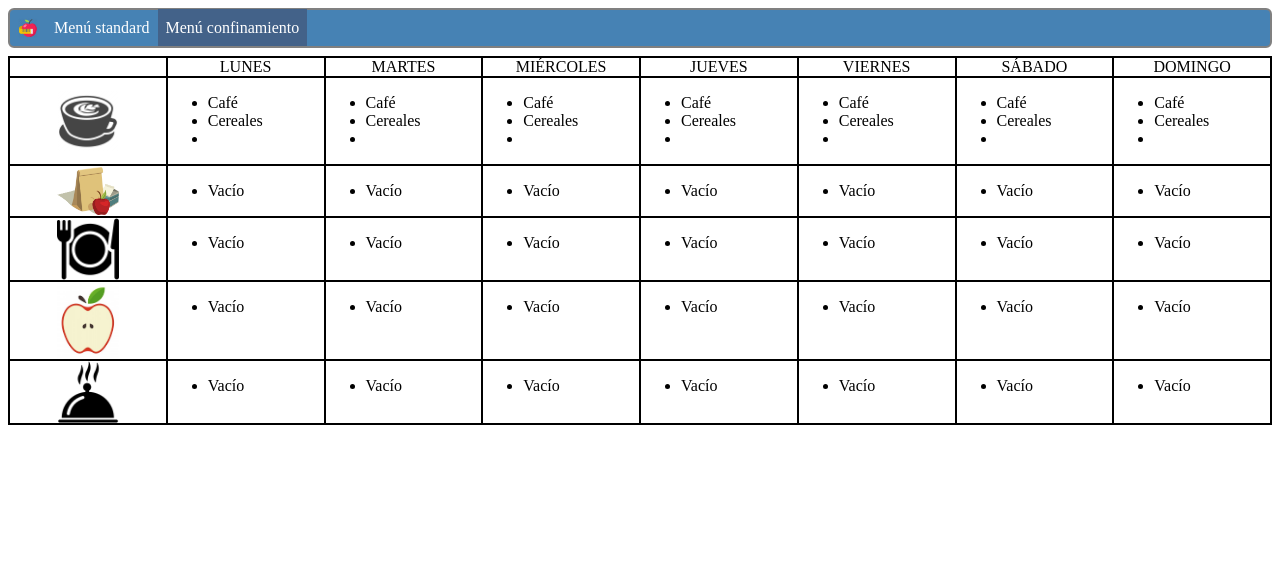
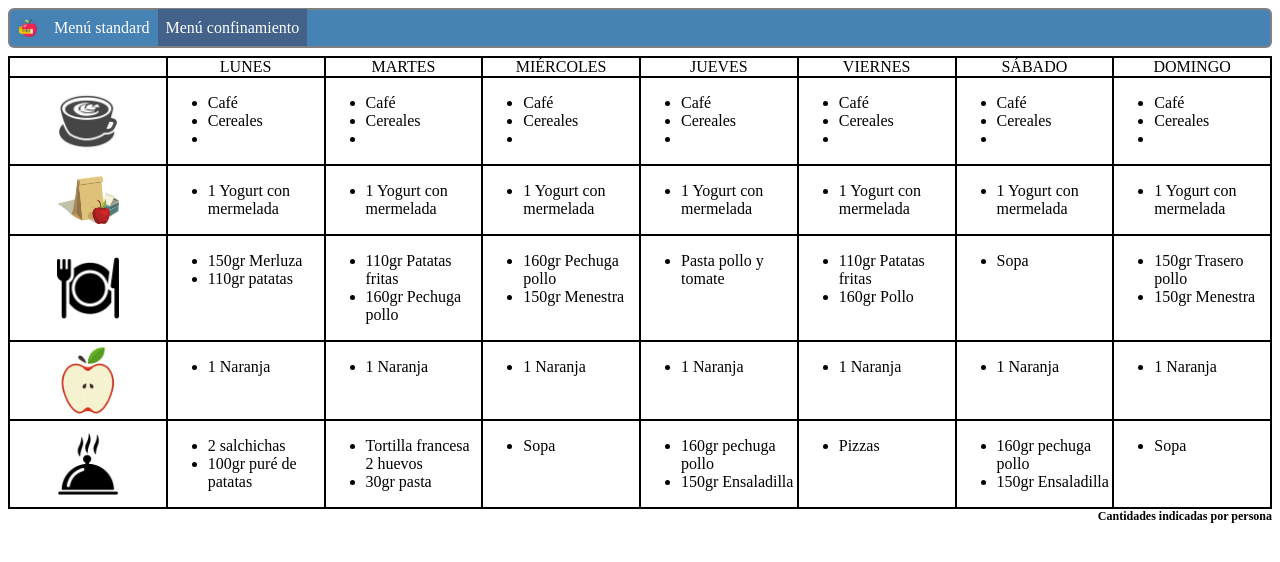
Before and after one commit to arensis/menuDieta, a plain HTML site: page menu_confinamiento.html in a window 1280 px wide. Drawn offline with nearby package versions, Linux system fonts and the light colour scheme.

Commit message:
Menú confinamiento completado

```diff
--- a/css/menu_dieta.css
+++ b/css/menu_dieta.css
@@ -1,9 +1,16 @@
+.footnote {
+	font-size: 12px;
+	font-weight: bold;
+	text-align: end;
+}
+
 .grid-settings {
 	display: grid;
 	grid-template-columns: repeat(8, 1fr);
 	grid-gap: 2px;
 	background-color: black;
 	padding: 2px;
+	font-size: 16px;
 }
 
 .grid-settings > div {
--- a/menu_confinamiento.html
+++ b/menu_confinamiento.html
@@ -78,37 +78,37 @@
 			</div>
 			<div >
 				<ul>
-					<li>Vacío</li>
+					<li>1 Yogurt con mermelada</li>
 				</ul>
 			</div>
 			<div >
 				<ul>
-					<li>Vacío</li>
+					<li>1 Yogurt con mermelada</li>
 				</ul>
 			</div>
 			<div >
 				<ul>
-					<li>Vacío</li>
+					<li>1 Yogurt con mermelada</li>
 				</ul>
 			</div>
 			<div >
 				<ul>
-					<li>Vacío</li>
+					<li>1 Yogurt con mermelada</li>
 				</ul>
 			</div>
 			<div >
 				<ul>
-					<li>Vacío</li>
+					<li>1 Yogurt con mermelada</li>
 				</ul>
 			</div>
 			<div >
 				<ul>
-					<li>Vacío</li>
+					<li>1 Yogurt con mermelada</li>
 				</ul>
 			</div>
 			<div >
 				<ul>
-					<li>Vacío</li>
+					<li>1 Yogurt con mermelada</li>
 				</ul>
 			</div>
 
@@ -117,38 +117,43 @@
 				<img class="logo" src="images/comida.png" />
 			</div>
 			<div >
-				<ul>
-					<li>Vacío</li>
+				<ul><!-- Lunes -->
+					<li>150gr Merluza</li>
+					<li>110gr patatas</li>
 				</ul>
 			</div>
 			<div >
-				<ul>
-					<li>Vacío</li>
+				<ul><!-- Martes -->
+					<li>110gr Patatas fritas</li>
+					<li>160gr Pechuga pollo</li>
 				</ul>
 			</div>
 			<div >
-				<ul>
-					<li>Vacío</li>
+				<ul><!-- Miércoles -->
+					<li>160gr Pechuga pollo</li>
+					<li>150gr Menestra</li>
 				</ul>
 			</div>
 			<div >
-				<ul>
-					<li>Vacío</li>
+				<ul><!-- Jueves -->
+					<li>Pasta pollo y tomate</li>
 				</ul>
 			</div>
 			<div >
-				<ul>
-					<li>Vacío</li>
+				<ul><!-- Viernes -->
+					<li>110gr Patatas fritas</li>
+					<li>160gr Pollo</li>
 				</ul>
 			</div>
 			<div >
-				<ul>
-					<li>Vacío</li>
+				<ul><!-- Sábado -->
+					<li>Sopa</li>
 				</ul>
 			</div>
 			<div >
-				<ul>
-					<li>Vacío</li>
+				<ul><!-- Domingo -->
+					<li>150gr Trasero pollo</li>
+					<li>150gr Menestra</li>
 				</ul>
 			</div>
 
@@ -158,37 +163,37 @@
 			</div>
 			<div >
 				<ul>
-					<li>Vacío</li>
+					<li>1 Naranja</li>
 				</ul>
 			</div>
 			<div >
 				<ul>
-					<li>Vacío</li>
+					<li>1 Naranja</li>
 				</ul>
 			</div>
 			<div >
 				<ul>
-					<li>Vacío</li>
+					<li>1 Naranja</li>
 				</ul>
 			</div>
 			<div >
 				<ul>
-					<li>Vacío</li>
+					<li>1 Naranja</li>
 				</ul>
 			</div>
 			<div >
 				<ul>
-					<li>Vacío</li>
+					<li>1 Naranja</li>
 				</ul>
 			</div>
 			<div >
 				<ul>
-					<li>Vacío</li>
+					<li>1 Naranja</li>
 				</ul>
 			</div>
 			<div >
 				<ul>
-					<li>Vacío</li>
+					<li>1 Naranja</li>
 				</ul>
 			</div>
 
@@ -197,41 +202,46 @@
 				<img class="logo" src="images/cena.png" />
 			</div>
 			<div >
-				<ul>
-					<li>Vacío</li>
+				<ul><!-- Lunes -->
+					<li>2 salchichas</li>
+					<li>100gr puré de patatas</li>
 				</ul>
 			</div>
 			<div >
-				<ul>
-					<li>Vacío</li>
+				<ul><!-- Martes -->
+					<li>Tortilla francesa 2 huevos</li>
+					<li>30gr pasta</li>
 				</ul>
 			</div>
 			<div >
-				<ul>
-					<li>Vacío</li>
+				<ul><!-- Miércoles -->
+					<li>Sopa</li>
 				</ul>
 			</div>
 			<div >
-				<ul>
-					<li>Vacío</li>
+				<ul><!-- Jueves -->
+					<li>160gr pechuga pollo</li>
+					<li>150gr Ensaladilla</li>
 				</ul>
 			</div>
 			<div >
-				<ul>
-					<li>Vacío</li>
+				<ul><!-- Viernes -->
+					<li>Pizzas</li>
 				</ul>
 			</div>
 			<div >
-				<ul>
-					<li>Vacío</li>
+				<ul><!-- Sábado -->
+					<li>160gr pechuga pollo</li>
+					<li>150gr Ensaladilla</li>
 				</ul>
 			</div>
 			<div >
-				<ul>
-					<li>Vacío</li>
+				<ul><!-- Domingo -->
+					<li>Sopa</li>
 				</ul>
 			</div>
 		</div>
+		<div class="footnote">Cantidades indicadas por persona</div>
         <script type="text/javascript" src="https://ajax.googleapis.com/ajax/libs/jquery/1.7.1/jquery.min.js"></script>
         <script language="JavaScript" type="text/javascript" src="js/nav.js"></script>
 	</body>
```
